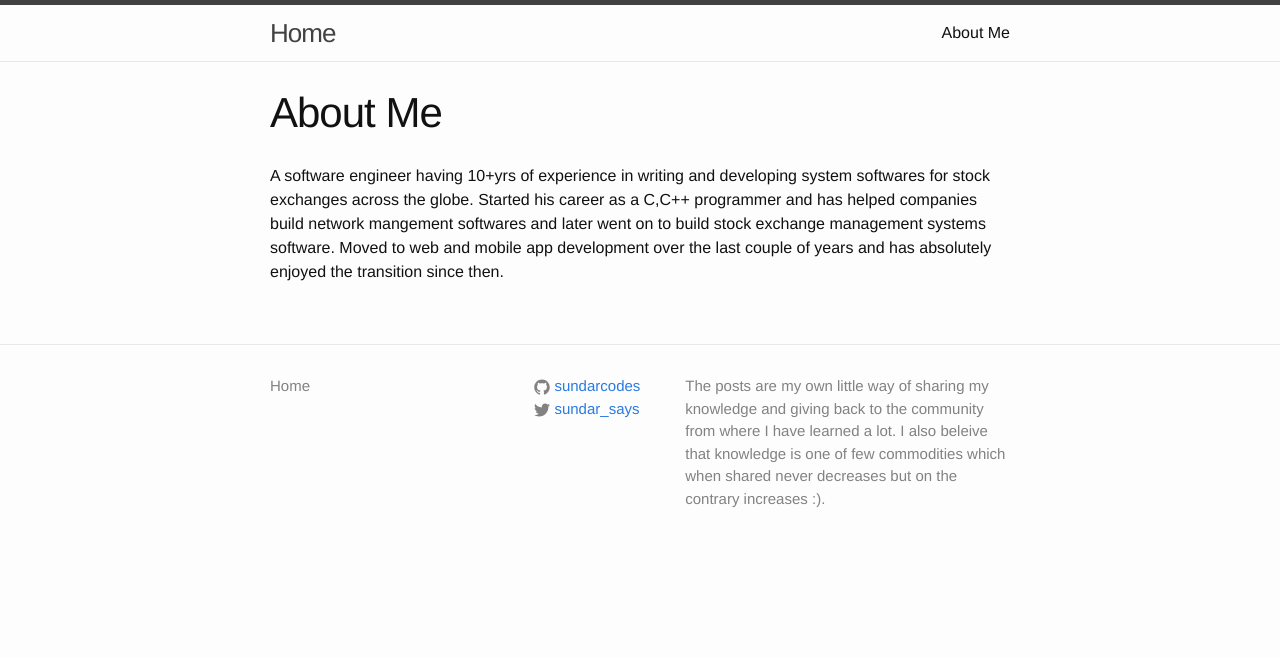
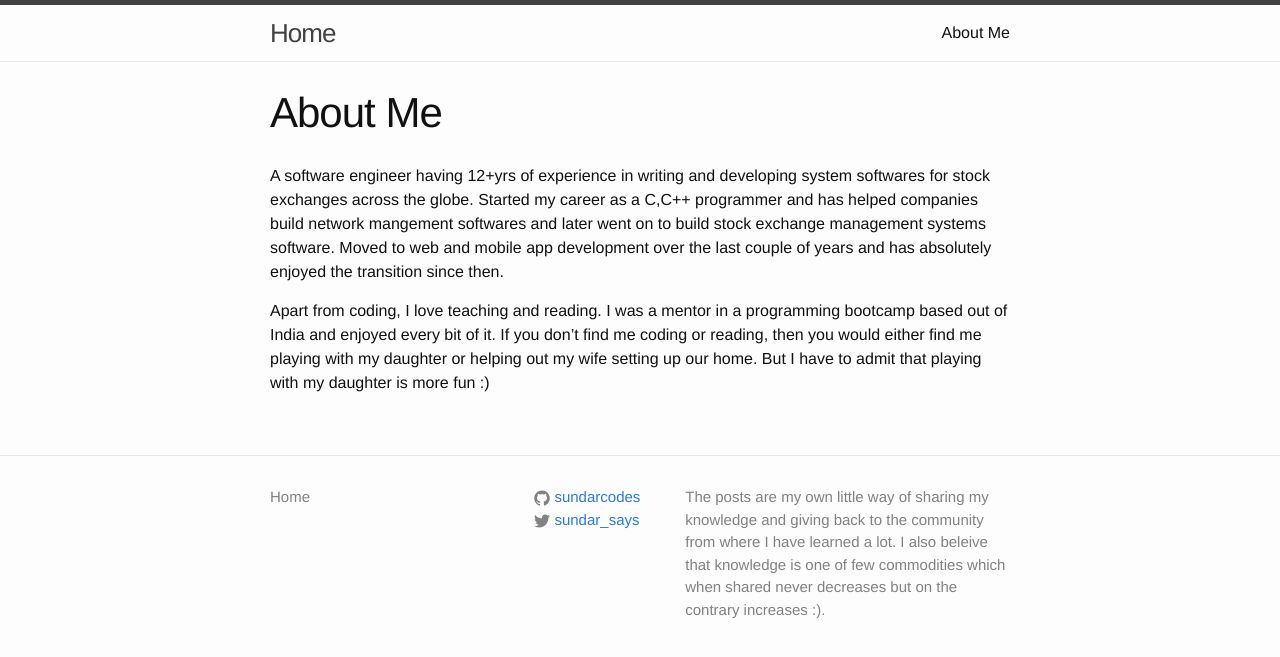
Before and after one commit to sundarcodes/mySite, a Jekyll site: the page built from about.md, in a window 1280 px wide. Shown: the top 657 px of the page. Built offline with Jekyll 4.4.1, drawn with Linux system fonts in a browser that asks for light colours.

Commit message:
1. Added info to about page 2. Changed permalink to remove the jekyll/update in posts URL 3. Added some more to git blog

```diff
--- a/_config.yml
+++ b/_config.yml
@@ -23,6 +23,7 @@ baseurl: "" # the subpath of your site, e.g. /blog
 url: "" # the base hostname & protocol for your site, e.g. http://example.com
 twitter_username: sundar_says
 github_username:  sundarcodes
+permalink: /:year/:month/:day/:title.html
 
 # Build settings
 markdown: kramdown
--- a/_posts/2017-04-08-git-workflow.markdown
+++ b/_posts/2017-04-08-git-workflow.markdown
@@ -15,7 +15,10 @@ Git is a version control system with a de-centralized approach to source control
 Before you proceed further, I would recommend you to just try out this 15 minute [git tutorial][git-tutorial] so that whatever I have written below would make sense.
 
 ### Workflow when you working as a single man army
-The first step would be creating a git repository with the default master branch. **Master** branch should always have the copy of the code which is going to go to production. So during the development stage, it is advisable to create a **develop** branch
+The first step would be creating a git repository with the default master branch. **Master** branch should always have the copy of the code which is going to go to production. Now create a **develop** branch, which at any point of time would be the working branch for all the new features you would be added and this should be in in sync with the master branch throughout.
+
+#### Working on a feature
+Now, let's say you are going to work on a new feature or enhancement. Create a branch with the feature enhancement name. For example, if the feature you are going to work is **featureA**, create a branch from **develop** as name it as **develop-featureA**. Now keep working on this feature a
 
 ### Workflow when you working in a team
 
--- a/about.md
+++ b/about.md
@@ -4,4 +4,6 @@ title: About Me
 permalink: /about/
 ---
 
-A software engineer having 10+yrs of experience in writing and developing system softwares for stock exchanges across the globe. Started his career as a C,C++ programmer and has helped companies build network mangement softwares and later went on to build stock exchange management systems software. Moved to web and mobile app development over the last couple of years and has absolutely enjoyed the transition since then.
+A software engineer having 12+yrs of experience in writing and developing system softwares for stock exchanges across the globe. Started my career as a C,C++ programmer and has helped companies build network mangement softwares and later went on to build stock exchange management systems software. Moved to web and mobile app development over the last couple of years and has absolutely enjoyed the transition since then.
+
+Apart from coding, I love teaching and reading. I was a mentor in a programming bootcamp based out of India and enjoyed every bit of it. If you don't find me coding or reading, then you would either find me playing with my daughter or helping out my wife setting up our home. But I have to admit that playing with my daughter is more fun :)
```
